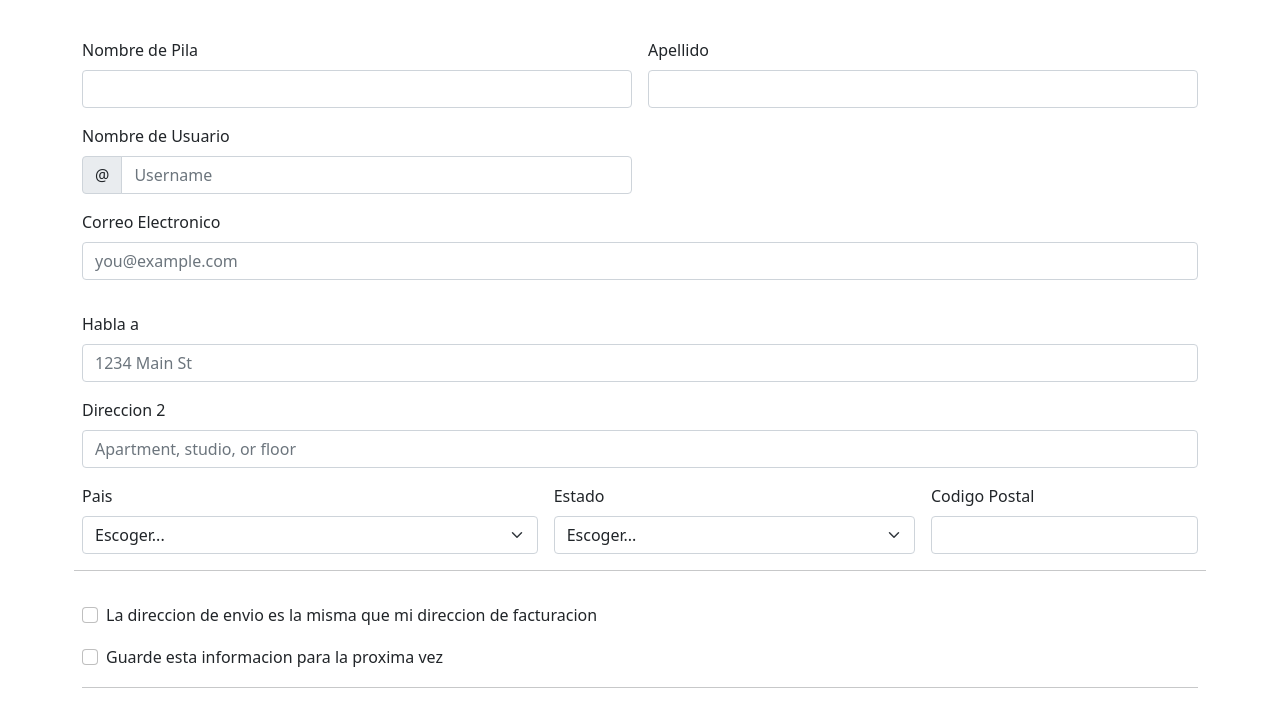
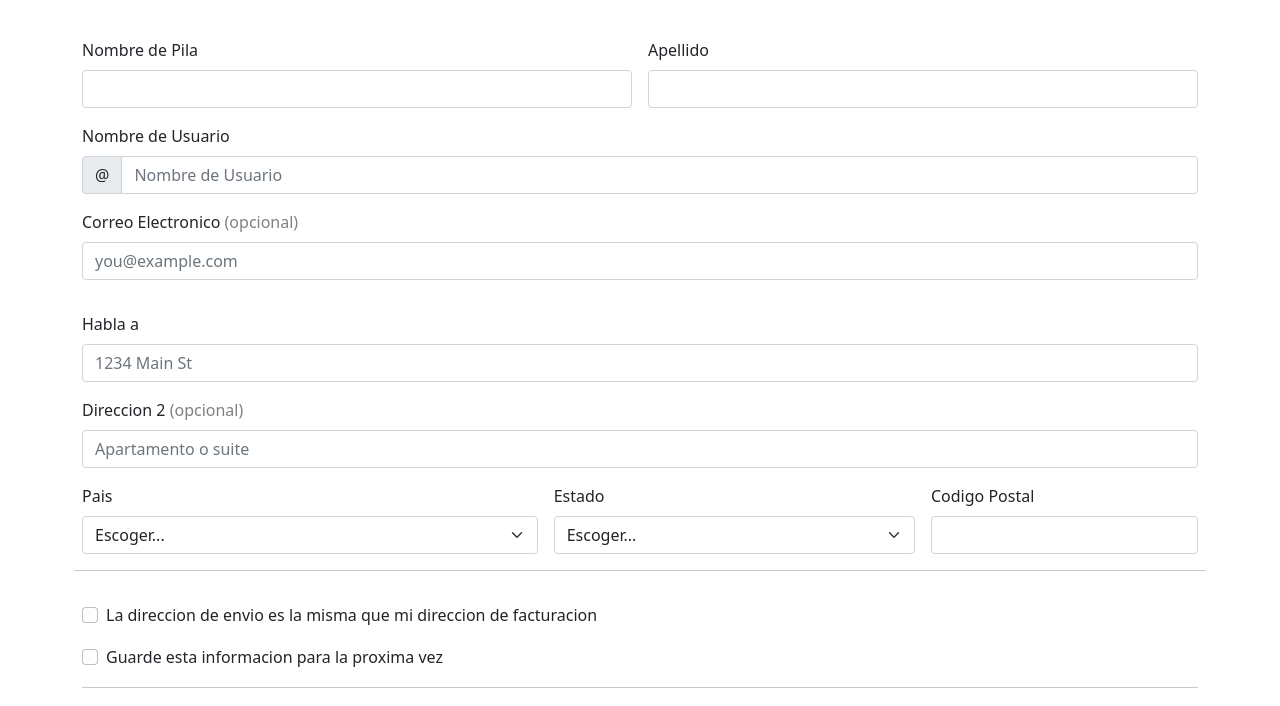
Before and after one commit to code4bau/DesarrolloWebFullStack, a plain HTML site: page Bootstrap/Unidad 2/Actividad Obligatoria/index.html in a window 1280 px wide. Drawn offline with nearby package versions, Linux system fonts and the light colour scheme.

Commit message:
commit initial

```diff
--- a/Bootstrap/Unidad 2/Actividad Obligatoria/css/style.css
+++ b/Bootstrap/Unidad 2/Actividad Obligatoria/css/style.css
@@ -1,3 +1,6 @@
 .container{
     margin: 3%;
 }
+.texto-gris{
+    color: gray;
+}
--- a/Bootstrap/Unidad 2/Actividad Obligatoria/index.html
+++ b/Bootstrap/Unidad 2/Actividad Obligatoria/index.html
@@ -24,7 +24,7 @@
           <label for="inputPassword4" class="form-label">Apellido</label>
           <input type="password" class="form-control" id="inputPassword4" />
         </div>
-        <div class="col-md-6">
+        <div class="col-mb-6">
           <label for="addon-wrapping" class="form-label"
             >Nombre de Usuario</label
           >
@@ -33,15 +33,15 @@
             <input
               type="text"
               class="form-control"
-              placeholder="Username"
-              aria-label="Username"
+              placeholder="Nombre de Usuario"
+              aria-label="Nombre de Usuario"
               aria-describedby="addon-wrapping"
             />
           </div>
         </div>
         <div class="mb-3">
           <label for="exampleFormControlInput1" class="form-label"
-            >Correo Electronico</label
+            >Correo Electronico <span class="texto-gris">(opcional)</span></label
           >
           <input
             type="email"
@@ -60,12 +60,12 @@
           />
         </div>
         <div class="col-12">
-          <label for="inputAddress2" class="form-label">Direccion 2</label>
+          <label for="inputAddress2" class="form-label">Direccion 2 <span class="texto-gris">(opcional)</span></label>
           <input
             type="text"
             class="form-control"
             id="inputAddress2"
-            placeholder="Apartment, studio, or floor"
+            placeholder="Apartamento o suite"
           />
         </div>
         <div class="col-md-5">
```
